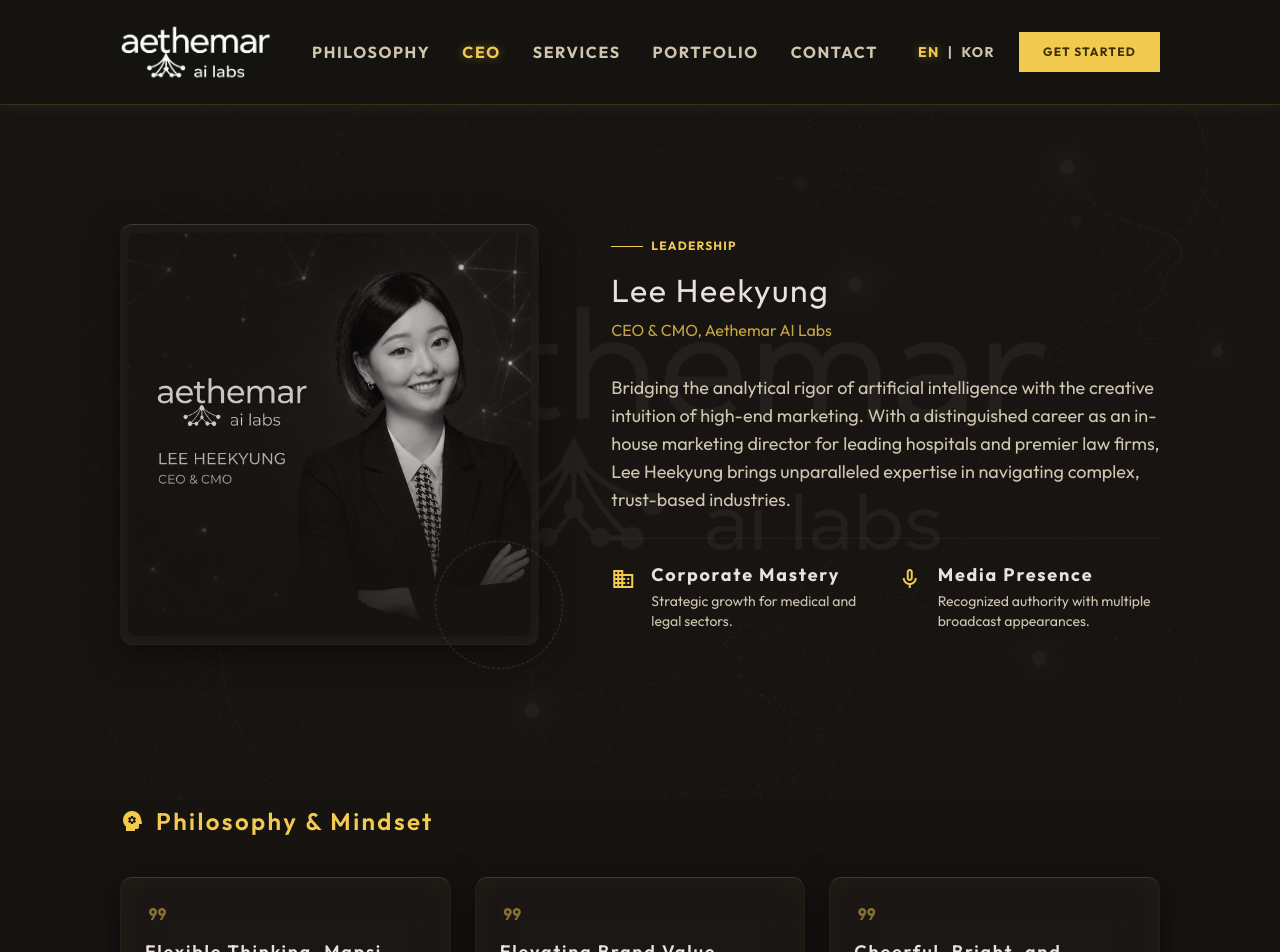
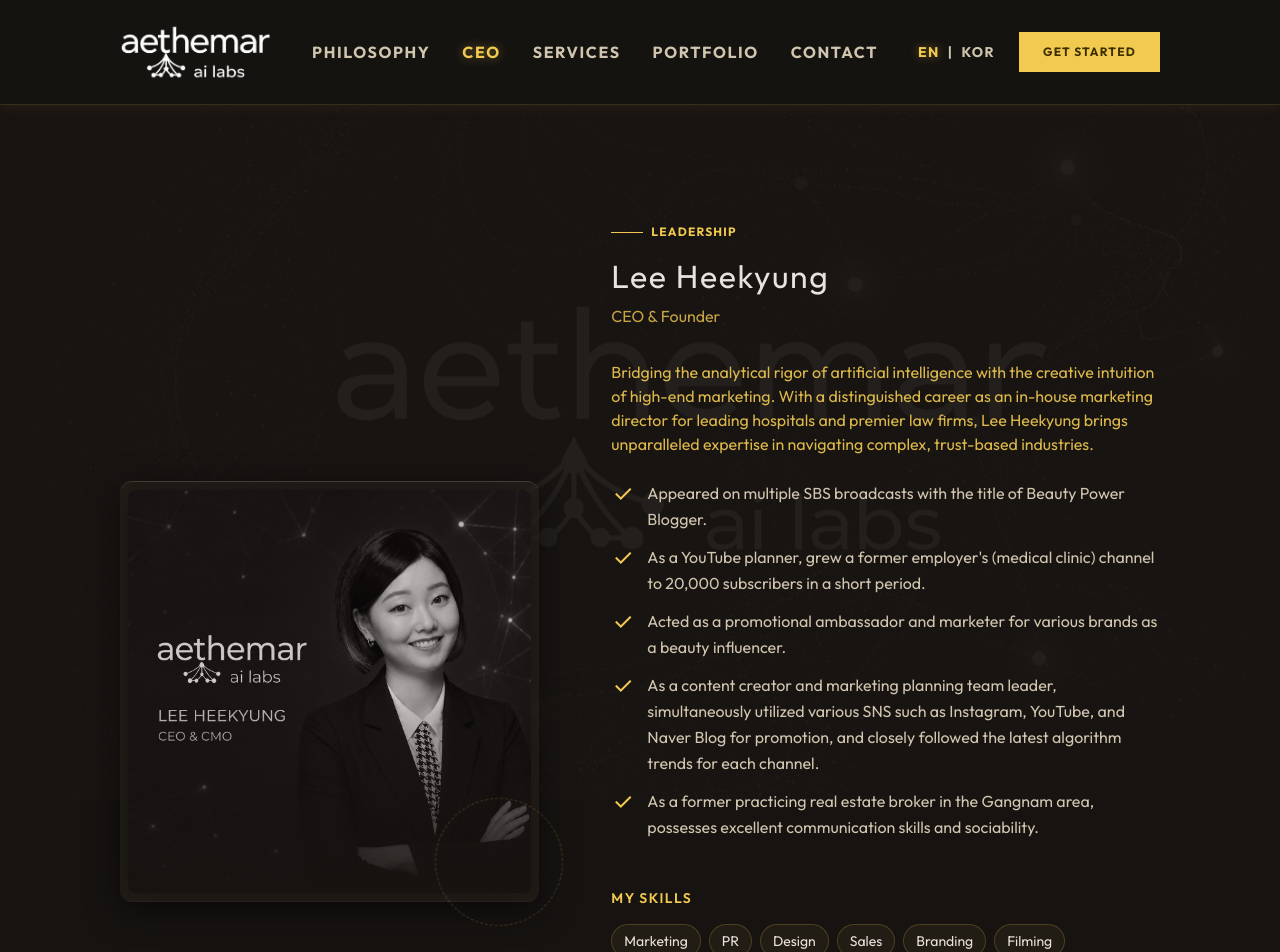
Before and after one commit to aethemarailabs/aethemarailabs, a Next.js app: page /en/ceo in a window 1280 px wide. Shown: the top 952 px of the page. Built offline with nearby package versions, Linux system fonts and the light colour scheme.

Commit message:
feat: add brief intro list and skills chips to CEO profile

```diff
--- a/src/app/[lang]/ceo/page.tsx
+++ b/src/app/[lang]/ceo/page.tsx
@@ -31,7 +31,32 @@
             <p className="font-body-lg text-primary opacity-80">{dict.ceo.role}</p>
           </div>
           <div className="space-y-6 font-body-sm text-on-surface-variant text-lg">
-            <p>{dict.ceo.desc}</p>
+            <p className="font-body-lg text-primary/90">{dict.ceo.desc}</p>
+
+            {dict.ceo.short_intro && (
+              <ul className="space-y-3 font-body-sm text-on-surface-variant text-base mt-4">
+                {dict.ceo.short_intro.map((intro: string, idx: number) => (
+                  <li key={idx} className="flex gap-3">
+                    <span className="material-symbols-outlined text-primary text-xl shrink-0 mt-0.5">check</span>
+                    <span className="leading-relaxed">{intro}</span>
+                  </li>
+                ))}
+              </ul>
+            )}
+
+            {dict.ceo.skills && (
+              <div className="pt-6">
+                <h4 className="font-label-caps text-primary tracking-widest uppercase mb-4 text-sm font-semibold">My Skills</h4>
+                <div className="flex flex-wrap gap-2">
+                  {dict.ceo.skills.map((skill: string, idx: number) => (
+                    <span key={idx} className="px-3 py-1.5 rounded-full border border-primary/20 bg-primary/5 text-sm text-on-surface hover:border-primary/50 transition-colors">
+                      {skill}
+                    </span>
+                  ))}
+                </div>
+              </div>
+            )}
+
             <div className="grid grid-cols-1 sm:grid-cols-2 gap-6 pt-6 border-t border-primary/5">
               <div className="flex gap-4 items-start">
                 <span className="material-symbols-outlined text-primary mt-1" style={{ fontVariationSettings: "'FILL' 0" }}>domain</span>
--- a/src/dictionaries/en.json
+++ b/src/dictionaries/en.json
@@ -10,7 +10,15 @@
   "ceo": {
     "leadership": "Leadership",
     "name": "Lee Heekyung",
-    "role": "CEO & CMO, Aethemar AI Labs",
+    "role": "CEO & Founder",
+    "short_intro": [
+      "Appeared on multiple SBS broadcasts with the title of Beauty Power Blogger.",
+      "As a YouTube planner, grew a former employer's (medical clinic) channel to 20,000 subscribers in a short period.",
+      "Acted as a promotional ambassador and marketer for various brands as a beauty influencer.",
+      "As a content creator and marketing planning team leader, simultaneously utilized various SNS such as Instagram, YouTube, and Naver Blog for promotion, and closely followed the latest algorithm trends for each channel.",
+      "As a former practicing real estate broker in the Gangnam area, possesses excellent communication skills and sociability."
+    ],
+    "skills": ["Marketing", "PR", "Design", "Sales", "Branding", "Filming", "Strategic Planning", "YouTube", "Blog", "Instagram", "SNS", "Legal Consulting"],
     "desc": "Bridging the analytical rigor of artificial intelligence with the creative intuition of high-end marketing. With a distinguished career as an in-house marketing director for leading hospitals and premier law firms, Lee Heekyung brings unparalleled expertise in navigating complex, trust-based industries.",
     "mastery_title": "Corporate Mastery",
     "mastery_desc": "Strategic growth for medical and legal sectors.",
--- a/src/dictionaries/ko.json
+++ b/src/dictionaries/ko.json
@@ -9,8 +9,16 @@
   },
   "ceo": {
     "leadership": "Leadership",
-    "name": "Lee Heekyung",
-    "role": "CEO & CMO, Aethemar AI Labs",
+    "name": "이희경 (Lee Heekyung)",
+    "role": "CEO & Founder",
+    "short_intro": [
+      "뷰티 파워블로거 타이틀로 SBS 방송에 다수 출연했습니다.",
+      "유튜브 기획자로서 전 직장(병의원)에서 단기간에 구독자 수 2만명 채널로 키워냈습니다.",
+      "뷰티 인플루언서로 다양한 브랜드의 홍보대사 및 마케터로 활동했습니다.",
+      "콘텐츠 크리에이터 겸 마케팅기획 팀장으로 인스타그램, 유튜브, 네이버 블로그 등 다양한 SNS를 동시 활용하여 홍보해 왔으며, 각 채널 별 최신 알고리즘 트렌드를 팔로우 업 합니다.",
+      "강남권 개업 공인중개사 출신으로 커뮤니케이션 스킬 및 친화력이 뛰어납니다."
+    ],
+    "skills": ["마케팅", "홍보", "디자인", "영업", "브랜딩", "촬영", "전략기획", "유튜브", "블로그", "인스타그램", "SNS", "법률상담"],
     "desc": "인공지능의 분석적 정교함과 하이엔드 마케팅의 크리에이티브한 직관을 연결합니다. 대형 병원 및 로펌의 인하우스 마케팅 총괄(CMO)로서 쌓아온 독보적인 커리어를 바탕으로, 고도의 신뢰가 요구되는 전문 산업 분야에서 타의 추종을 불허하는 전문성을 제공합니다.",
     "mastery_title": "전문 산업 특화",
     "mastery_desc": "의료 및 법률 등 고관여 산업군의 전략적 성장 리드.",
```
